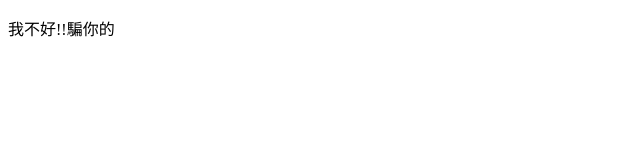
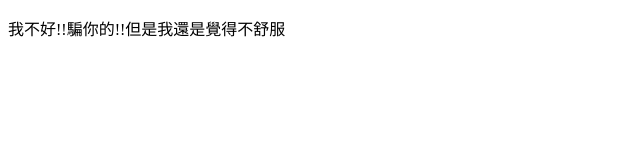
Before and after one commit to simplus-chen/web, a plain HTML site: page index.html in a window 1280 px wide. Shown: the whole page, without its empty margins (0-640 px from the left). Drawn offline with Linux system fonts and the light colour scheme.

Commit message:
騙你的

```diff
--- a/index.html
+++ b/index.html
@@ -5,6 +5,6 @@
   <title>Title</title>
 </head>
 <body>
-<p>我不好!!騙你的</p>
+<p>我不好!!騙你的!!但是我還是覺得不舒服</p>
 </body>
 </html>
```
